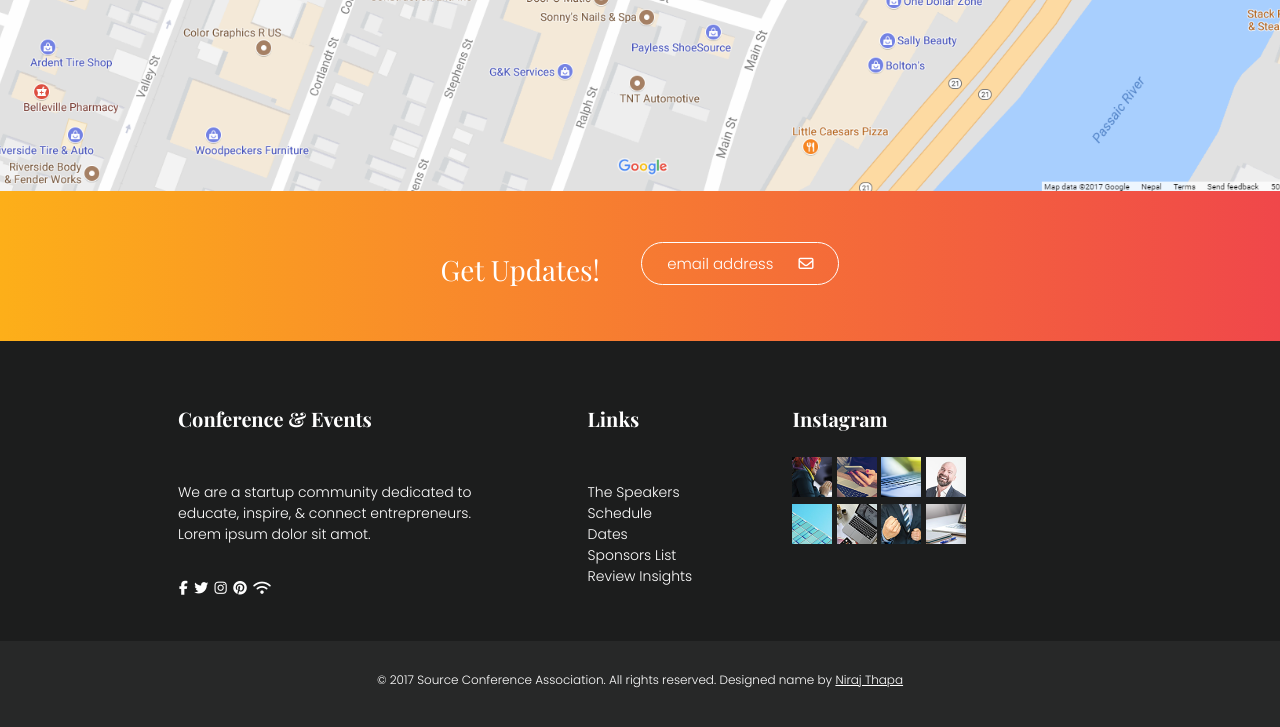
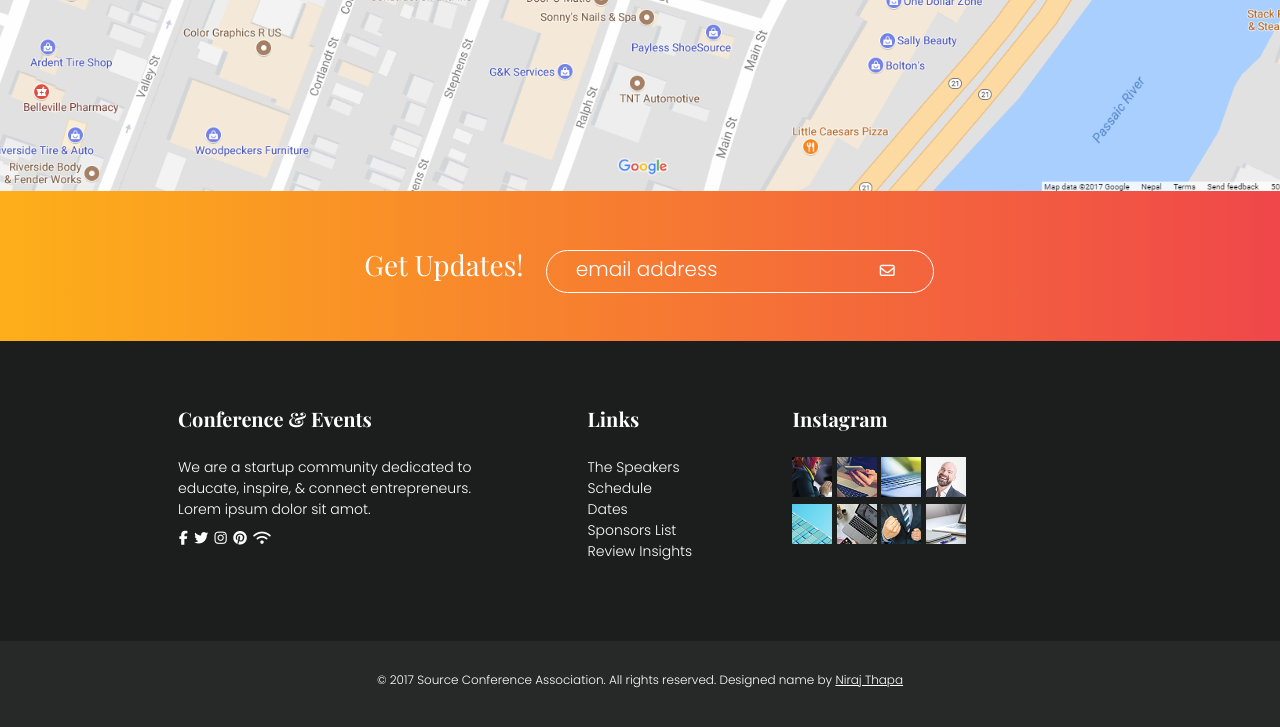
Before and after one commit to itsmesamir/event-management-site, a plain HTML site: page index.html in a window 1280 px wide. Shown: the part 6313-7040 px from the top of the page. Drawn offline with nearby package versions, Linux system fonts and the light colour scheme; files whose address does not match are found by name.

Commit message:
email btn

```diff
--- a/css/responsive.css
+++ b/css/responsive.css
@@ -27,6 +27,14 @@
         list-style: none;
         height: 100%;
         width: 100%;
+    }
+    .email-btn input {
+        padding: 0 5px;
+    }
+    .email-btn i {
+        color: #fff;
+        font-size: 15px;
+        padding: 5px 15px 0 0px;
     }
 }
 
@@ -1059,8 +1067,6 @@
         margin-top: 5%;
     }
     .email-btn a {
-        padding: 10px 25px;
-        border: 1.8px solid #fff;
         font-size: 15px;
     }
     .social-icon ul li i {
@@ -1114,6 +1120,6 @@
     .link-list,
     .event-description {
         font-size: 14px;
-        padding: 25px 0;
+        padding: 0px 0;
     }
 }
--- a/css/style.css
+++ b/css/style.css
@@ -712,34 +712,48 @@
 
 .update-item {
     text-align: center;
-    padding: 60px 2%;
+    padding: 55px 2%;
 }
 
 .update-item span {
-    padding: 0 1.5%;
+    padding: 12px 1.5%;
 }
 
-.email-btn a {
-    color: #fff;
+.email-btn {
     text-decoration: none;
-    text-align: center;
-    padding: 0px 15px;
-    vertical-align: top;
     border: 1.8px solid #fff;
-    font-size: 13px;
+    font-size: 12px;
     border-radius: 25px;
-    box-sizing: border-box;
+    padding: 0 50px;
 }
 
-.email-btn a:hover {
-    background-color: #FDAF19;
-    color: white;
+.email-btn input {
+    background: transparent;
+    color: #fff;
+    font-family: 'Poppins', sans-serif;
+    font-size: 15px;
+    text-decoration: none;
     border: none;
-    box-sizing: border-box;
+    padding: 0 10px;
+    height: 45px;
+    line-height: 45px;
+    outline: none;
+}
+
+.email-btn input::placeholder {
+    color: #fff;
+    font-size: 20px;
 }
 
 .email-btn i {
-    padding: 5px 0 0 25px;
+    color: #fff;
+    font-size: 15px;
+    padding: 5px 20px 0 0px;
+}
+
+.email-btn i:hover {
+    color: #FDAF19;
+    cursor: pointer;
 }
 
 
@@ -865,6 +879,15 @@
     font-size: 12px;
 }
 
+.link-list a {
+    text-decoration: none;
+    color: #fff;
+}
+
+.link-list a:hover {
+    text-decoration: underline;
+}
+
 .social-media-icon {
     padding: 1px 1px;
     box-sizing: border-box;
--- a/index.html
+++ b/index.html
@@ -466,7 +466,7 @@
                 <div class="update-item">
                     <span class="update-txt hurry-up-txt">Get Updates!</span>
                     <span class="email-btn">
-                        <a href="#">email address<i class="far fa-envelope"></i></a>
+                        <input type="email" placeholder="email address"><a href="#"><i class="far fa-envelope"></i></a>
                     </span>
                 </div>
             </div>
@@ -495,10 +495,10 @@
                         Links
                     </div>
                     <div class="link-list">
-                        <p>The Speakers</p>
-                        <p>Schedule Dates</p>
-                        <p>Sponsors List</p>
-                        <p>Review Insights</p>
+                        <p><a href="#">The Speakers</a></p>
+                        <p><a href="#">Schedule Dates</a></p>
+                        <p><a href="#">Sponsors List</a></p>
+                        <p><a href="#">Review Insights</a></p>
                     </div>
                 </div>
                 <div class="instagram-pictures">
```
